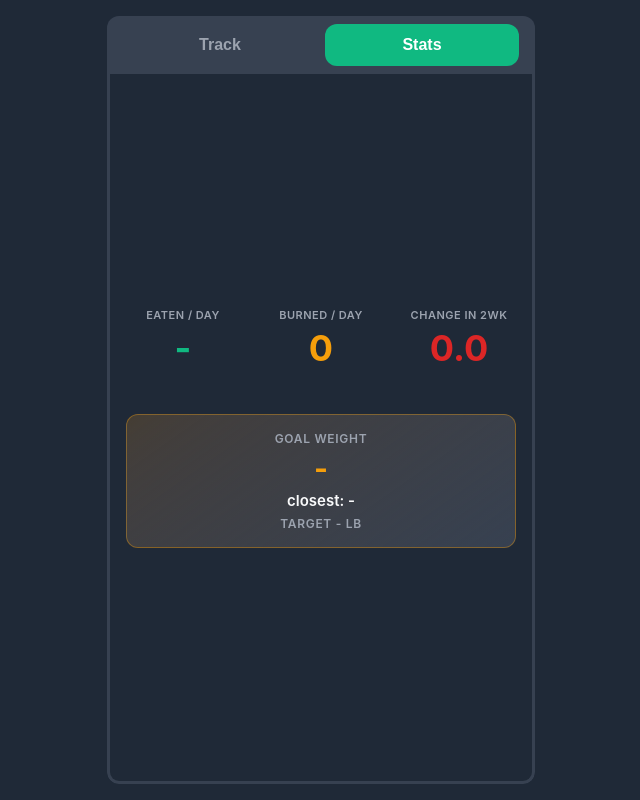
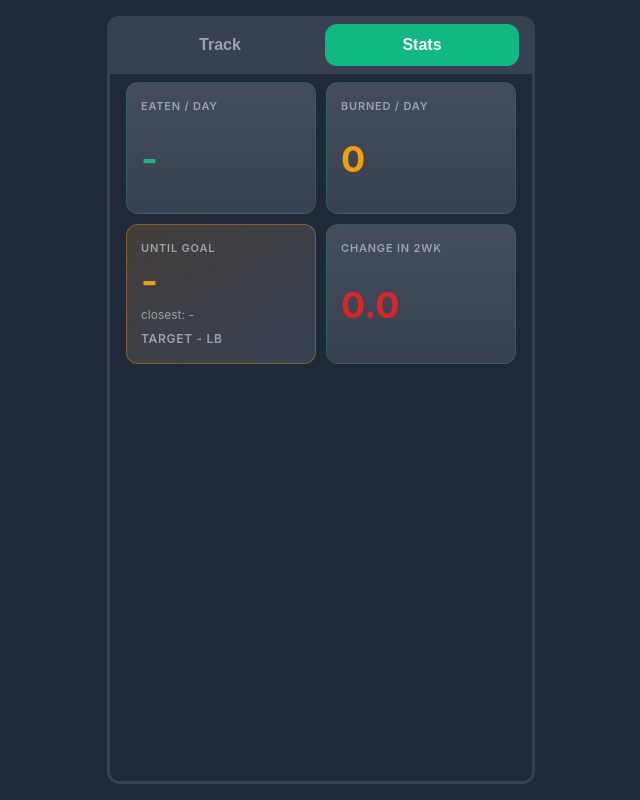
Before and after one commit to mrwatts88/food-tracker, a Vue app in the folder fitness-web/: page / in a window 1280 px wide. Both pictures are taken after a click on the button "Stats". Shown: the whole page, without its empty margins (319-959 px from the left). Built offline with nearby package versions, Linux system fonts and the light colour scheme; no server answers.

Commit message:
Refactor StatsDisplay component layout and styles for improved readability and structure

```diff
--- a/fitness-web/src/components/StatsDisplay.vue
+++ b/fitness-web/src/components/StatsDisplay.vue
@@ -104,7 +104,7 @@ const poundsToGoalDisplay = computed(() => {
     return '-'
   }
 
-  return `${value.toFixed(1)} lb to go`
+  return `${value.toFixed(1)} lb`
 })
 
 const closestToGoalDisplay = computed(() => {
@@ -120,27 +120,39 @@ const closestToGoalDisplay = computed(() => {
 
 <template>
   <div class="stats-display">
-    <div class="stats-row">
-      <div class="stats-item">
-        <div class="label">Eaten / Day</div>
-        <div class="value" :class="isOvereating ? 'warning' : 'success'">{{ averageEatenDisplay }}</div>
+    <div class="stats-grid">
+      <div class="stats-card">
+        <div class="stats-card-label">Eaten / Day</div>
+        <div class="stats-card-content">
+          <div class="stats-card-value" :class="isOvereating ? 'warning' : 'success'">
+            {{ averageEatenDisplay }}
+          </div>
+        </div>
       </div>
-      <div class="stats-item">
-        <div class="label">Burned / Day</div>
-        <div class="value burned">{{ averageBurnedDisplay }}</div>
+      <div class="stats-card">
+        <div class="stats-card-label">Burned / Day</div>
+        <div class="stats-card-content">
+          <div class="stats-card-value burned">{{ averageBurnedDisplay }}</div>
+        </div>
       </div>
-      <div class="stats-item">
-        <div class="label">Change in 2wk</div>
-        <div class="value" :class="isGaining ? 'warning' : 'success'">{{ lossIn2WeeksDisplay }}</div>
+      <div class="stats-card stats-card--goal">
+        <div class="stats-card-label">Until Goal</div>
+        <div class="stats-card-content">
+          <div class="stats-card-value weight">{{ poundsToGoalDisplay }}</div>
+          <div class="stats-card-detail">{{ closestToGoalDisplay }}</div>
+          <div class="stats-card-detail stats-card-detail--target">target {{ goalWeightDisplay }} lb</div>
+        </div>
+      </div>
+      <div class="stats-card">
+        <div class="stats-card-label">Change in 2wk</div>
+        <div class="stats-card-content">
+          <div class="stats-card-value" :class="isGaining ? 'warning' : 'success'">{{ lossIn2WeeksDisplay }}</div>
+        </div>
       </div>
     </div>
-    <div class="goal-progress-card">
-      <div class="goal-progress-label">Goal Weight</div>
-      <div class="goal-progress-value">{{ poundsToGoalDisplay }}</div>
-      <div class="goal-progress-detail">{{ closestToGoalDisplay }}</div>
-      <div class="goal-progress-target">target {{ goalWeightDisplay }} lb</div>
+    <div class="stats-chart">
+      <WeightChart :gaining="isGaining" />
     </div>
-    <WeightChart :gaining="isGaining" />
   </div>
 </template>
 
@@ -150,93 +162,94 @@ const closestToGoalDisplay = computed(() => {
   display: flex;
   flex-direction: column;
   align-items: center;
-  justify-content: center;
-  gap: 48px;
-  padding: var(--spacing-lg) var(--spacing-md);
+  justify-content: flex-start;
+  gap: 18px;
+  padding: var(--spacing-sm) var(--spacing-md) var(--spacing-lg);
   min-height: 0;
   overflow-y: auto;
 }
 
-.stats-row {
+.stats-grid {
+  width: 100%;
+  display: grid;
+  grid-template-columns: repeat(2, minmax(0, 1fr));
+  gap: 10px;
+}
+
+.stats-card {
+  min-width: 0;
+  min-height: 132px;
+  padding: 16px 14px;
+  border-radius: var(--border-radius);
+  background:
+    linear-gradient(180deg, color-mix(in srgb, var(--color-surface) 94%, white 6%), var(--color-surface));
+  border: 1px solid color-mix(in srgb, var(--color-calorie-primary) 20%, transparent);
   display: flex;
-  justify-content: center;
-  gap: var(--spacing-lg);
+  flex-direction: column;
+  gap: 8px;
   width: 100%;
 }
 
-.goal-progress-card {
-  width: 100%;
-  padding: 16px 18px;
-  border-radius: var(--border-radius);
+.stats-card--goal {
   background:
     linear-gradient(145deg, color-mix(in srgb, var(--color-weight-primary) 18%, transparent), var(--color-surface));
   border: 1px solid color-mix(in srgb, var(--color-weight-primary) 38%, transparent);
+}
+
+.stats-card-label {
+  font-size: 11px;
+  color: var(--color-text-secondary);
+  text-transform: uppercase;
+  letter-spacing: 0.8px;
+  font-weight: 600;
+  text-align: left;
+  white-space: nowrap;
+}
+
+.stats-card-content {
+  flex: 1;
   display: flex;
   flex-direction: column;
-  align-items: center;
-  gap: 6px;
+  justify-content: center;
+  gap: 8px;
 }
 
-.goal-progress-label,
-.goal-progress-target {
+.stats-card-detail {
   font-size: 12px;
   color: var(--color-text-secondary);
+  line-height: 1.35;
+}
+
+.stats-card-detail--target {
   text-transform: uppercase;
   letter-spacing: 0.7px;
   font-weight: 600;
-  text-align: center;
 }
 
-.goal-progress-value {
-  font-size: 30px;
+.stats-card-value {
+  font-size: clamp(24px, 5.2vw, 36px);
   font-weight: 700;
-  line-height: 1.1;
-  color: var(--color-weight-primary);
-  text-align: center;
+  line-height: 1;
+  color: var(--color-text);
+  word-break: break-word;
 }
 
-.goal-progress-detail {
-  font-size: 15px;
-  font-weight: 600;
-  color: var(--color-text);
-  text-align: center;
-}
-
-.stats-item {
-  display: flex;
-  flex-direction: column;
-  align-items: center;
-  flex: 1;
-  min-width: 0;
-}
-
-.label {
-  font-size: 11px;
-  color: var(--color-text-secondary);
-  margin-bottom: var(--spacing-sm);
-  text-transform: uppercase;
-  letter-spacing: 0.5px;
-  font-weight: 600;
-  text-align: center;
-  white-space: nowrap;
-}
-
-.value {
-  font-size: 36px;
-  font-weight: 700;
-  line-height: 1;
-}
-
-.value.success {
+.stats-card-value.success {
   color: var(--color-calorie-primary);
 }
 
-.value.warning {
+.stats-card-value.warning {
   color: #dc2626;
 }
 
-.value.burned {
+.stats-card-value.burned,
+.stats-card-value.weight {
   color: var(--color-weight-primary);
+}
+
+.stats-chart {
+  width: 100%;
+  margin-top: 24px;
 }
 
 @media (min-width: 429px) {
@@ -250,20 +263,21 @@ const closestToGoalDisplay = computed(() => {
 }
 
 @media (max-width: 360px) {
-  .value {
-    font-size: 28px;
+  .stats-card {
+    padding: 12px;
+    min-height: 120px;
   }
 
-  .goal-progress-value {
-    font-size: 24px;
-  }
-
-  .label {
+  .stats-card-label {
     font-size: 10px;
   }
 
-  .stats-row {
-    gap: var(--spacing-md);
+  .stats-card-value {
+    font-size: clamp(20px, 5.6vw, 28px);
+  }
+
+  .stats-card-detail {
+    font-size: 11px;
   }
 }
 </style>
```
